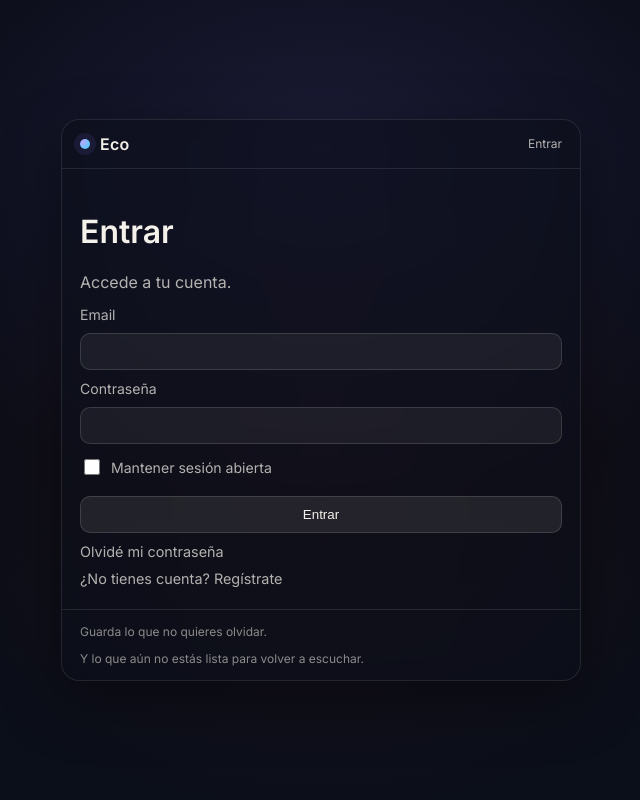
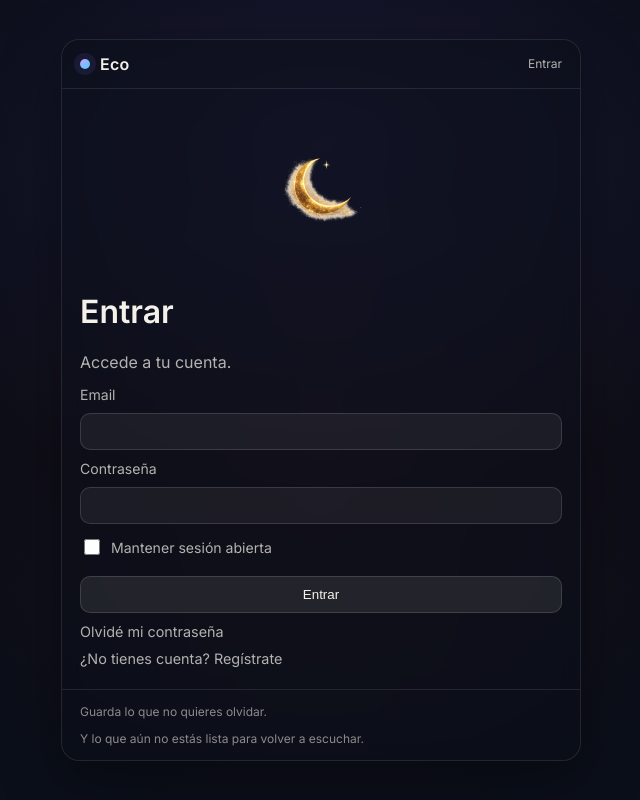
Before and after one commit to celiaefe/eco, a Flask app: page /login in a window 1280 px wide. Shown: the whole page, without its empty margins (319-959 px from the left). Run offline with Flask 3, Linux system fonts and the light colour scheme.

Commit message:
Actualiza logo de login con logo_eco

```diff
--- a/templates/login.html
+++ b/templates/login.html
@@ -2,6 +2,12 @@
 {% block title %}Eco · Login{% endblock %}
 {% block navhint %}Entrar{% endblock %}
 {% block extra_css %}
+  .auth-logo{
+    display:block;
+    width:min(160px, 42vw);
+    margin: 0 auto 12px;
+    height:auto;
+  }
   @media (max-width: 768px){
     .auth-form input{
       font-size: 16px;
@@ -23,6 +29,11 @@
 {% endblock %}
 
 {% block content %}
+<img
+  src="{{ url_for('static', filename='logo_eco.png') }}"
+  alt="Logo Eco"
+  class="auth-logo"
+>
 <h1>Entrar</h1>
 <p class="auth-sub">Accede a tu cuenta.</p>
 
```
Also changed, not shown: static/logo_eco.png (added).
